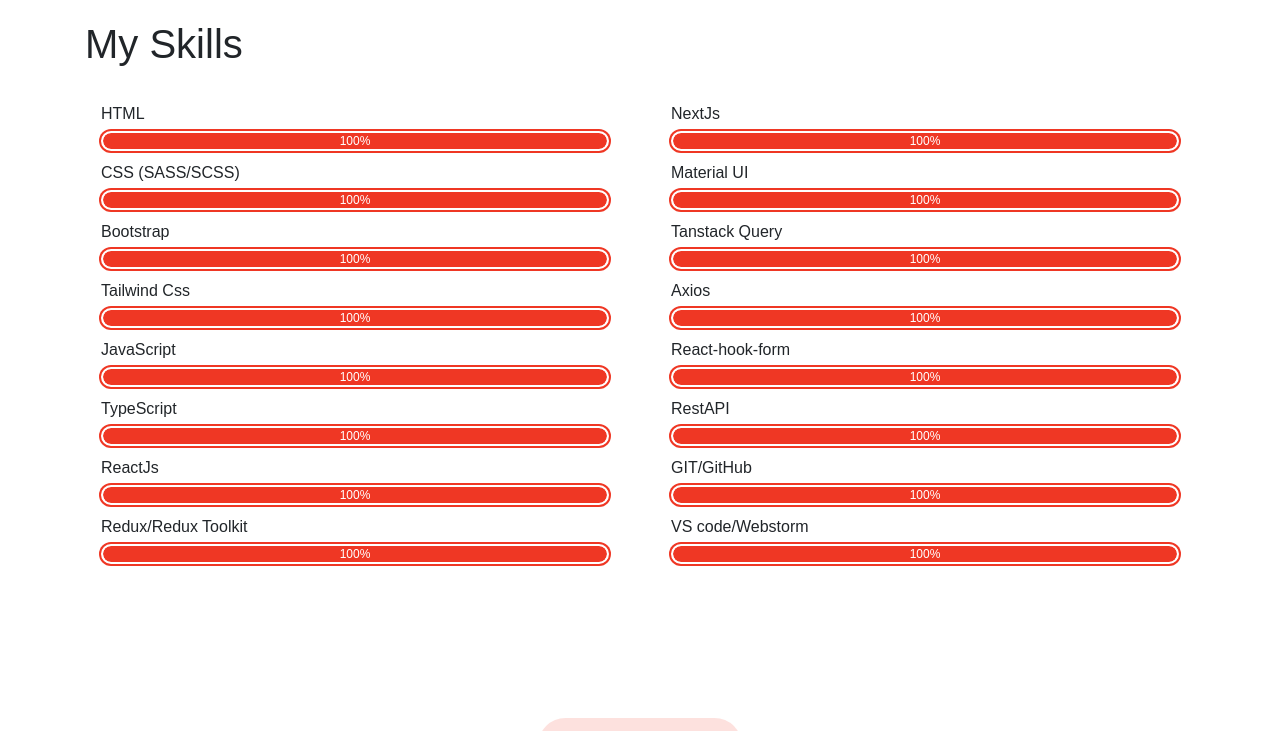
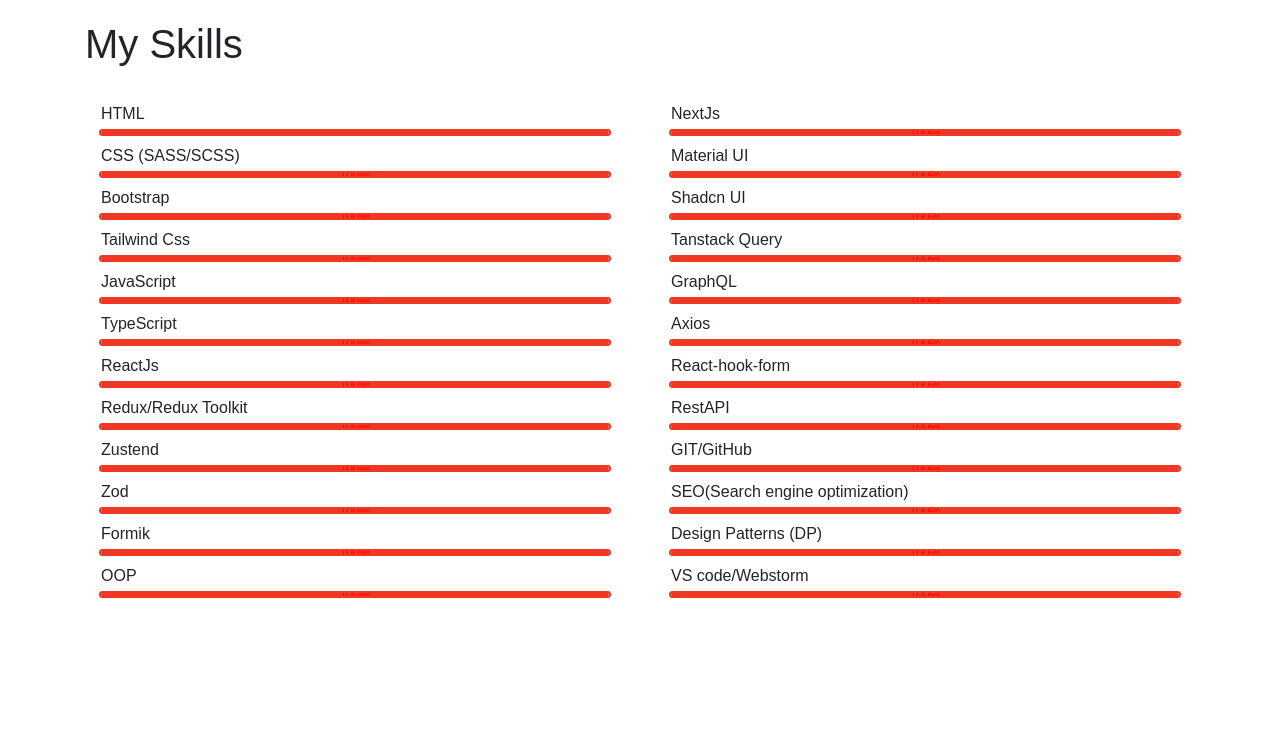
Before and after one commit to khurshidbekweb/portfolio, a plain HTML site: page index.html in a window 1280 px wide. Shown: the part 1240-1971 px from the top of the page. Drawn offline with nearby package versions, Linux system fonts and the light colour scheme; a web font is replaced by a local one.

Commit message:
all fixed portfolio

```diff
--- a/assets/css/virtual.css
+++ b/assets/css/virtual.css
@@ -444,21 +444,14 @@
 
 .progress {
     margin-top: 5px;
-    height: 1.25rem;
-    border: 2px solid #fff;
-    background-color: #fff;
-    box-shadow: 0 0 0 2px #747474;
+    height:3px;
 }
 
 .progress,
 .progress-bar {
-    border-radius: 30px;
+    border-radius: 5px;
 }
 
-.progress-bar {
-    font-size: 12px;
-    background-color: #747474;
-}
 
 /*
     5. Preloader
--- a/index.html
+++ b/index.html
@@ -101,9 +101,9 @@
         <div class="col-md-6">
           <div class="px-lg-3">
             <div class="progress-wrapper wow fadeInUp">
-              <span class="caption">HTML</span>
+              <span class="caption">HTML </span>
               <div class="progress">
-                <div class="progress-bar" role="progressbar" style="width: 100%;" aria-valuenow="75" aria-valuemin="0" aria-valuemax="100">100%</div>
+                <div class="progress-bar" role="progressbar" style="width: 100%;"></div>
               </div>
             </div>
             <div class="progress-wrapper wow fadeInUp">
@@ -148,6 +148,30 @@
                 <div class="progress-bar" role="progressbar" style="width: 100%;" aria-valuenow="75" aria-valuemin="0" aria-valuemax="100">100%</div>
               </div>
             </div>
+            <div class="progress-wrapper wow fadeInUp">
+              <span class="caption">Zustend</span>
+              <div class="progress">
+                <div class="progress-bar" role="progressbar" style="width: 100%;" aria-valuenow="75" aria-valuemin="0" aria-valuemax="100">100%</div>
+              </div>
+            </div>
+            <div class="progress-wrapper wow fadeInUp">
+              <span class="caption">Zod</span>
+              <div class="progress">
+                <div class="progress-bar" role="progressbar" style="width: 100%;" aria-valuenow="75" aria-valuemin="0" aria-valuemax="100">100%</div>
+              </div>
+            </div>
+            <div class="progress-wrapper wow fadeInUp">
+              <span class="caption">Formik</span>
+              <div class="progress">
+                <div class="progress-bar" role="progressbar" style="width: 100%;" aria-valuenow="75" aria-valuemin="0" aria-valuemax="100">100%</div>
+              </div>
+            </div>
+            <div class="progress-wrapper wow fadeInUp">
+              <span class="caption">OOP</span>
+              <div class="progress">
+                <div class="progress-bar" role="progressbar" style="width: 100%;" aria-valuenow="75" aria-valuemin="0" aria-valuemax="100">100%</div>
+              </div>
+            </div>
           </div>
         </div>
         <div class="col-md-6">
@@ -165,7 +189,19 @@
               </div>
             </div>
             <div class="progress-wrapper wow fadeInUp">
+              <span class="caption">Shadcn UI</span>
+              <div class="progress">
+                <div class="progress-bar" role="progressbar" style="width: 100%;" aria-valuenow="75" aria-valuemin="0" aria-valuemax="100">100%</div>
+              </div>
+            </div>
+            <div class="progress-wrapper wow fadeInUp">
               <span class="caption">Tanstack Query</span>
+              <div class="progress">
+                <div class="progress-bar" role="progressbar" style="width: 100%;" aria-valuenow="75" aria-valuemin="0" aria-valuemax="100">100%</div>
+              </div>
+            </div>
+            <div class="progress-wrapper wow fadeInUp">
+              <span class="caption">GraphQL</span>
               <div class="progress">
                 <div class="progress-bar" role="progressbar" style="width: 100%;" aria-valuenow="75" aria-valuemin="0" aria-valuemax="100">100%</div>
               </div>
@@ -196,6 +232,18 @@
               </div>
             </div>
             <div class="progress-wrapper wow fadeInUp">
+              <span class="caption">SEO(Search engine optimization)</span>
+              <div class="progress">
+                <div class="progress-bar" role="progressbar" style="width: 100%;" aria-valuenow="75" aria-valuemin="0" aria-valuemax="100">100%</div>
+              </div>
+            </div>
+            <div class="progress-wrapper wow fadeInUp">
+              <span class="caption">Design Patterns (DP)</span>
+              <div class="progress">
+                <div class="progress-bar" role="progressbar" style="width: 100%;" aria-valuenow="75" aria-valuemin="0" aria-valuemax="100">100%</div>
+              </div>
+            </div>
+            <div class="progress-wrapper wow fadeInUp">
               <span class="caption">VS code/Webstorm</span>
               <div class="progress">
                 <div class="progress-bar" role="progressbar" style="width: 100%;" aria-valuenow="75" aria-valuemin="0" aria-valuemax="100">100%</div>
@@ -216,7 +264,7 @@
 
       <div class="gridder my-3">
         <div class="grid-item template wireframes wow zoomIn">
-          <div class="img-place" data-src="../assets/img/work/work2.png" data-fancybox data-caption="<h5 class='fg-theme'>Music App</h5> <p>Musics</p>">
+          <div class="img-place" data-src="../assets/img/work/work2.png" data-fancybox data-caption="<h5 class='fg-theme'>News 📰</h5> <p>NextJs, Graphql, TypeScript</p>">
             <img src="../assets/img/work/work2.png" alt="">
             <div class="img-caption">
               <h5 class="fg-theme">News 📰</h5>
@@ -229,7 +277,7 @@
           </div>
         </div>
         <div class="grid-item apps wow zoomIn">
-          <div class="img-place" data-src="../assets/img/work/work1.png" data-fancybox data-caption="<h5 class='fg-theme'>Mobile Travel App</h5> <p>Travel, Discovery</p>">
+          <div class="img-place" data-src="../assets/img/work/work1.png" data-fancybox data-caption="<h5 class='fg-theme'>GYM clube 💪</h5> <p>ReactJs, ShadcnUI, Faribase</p>">
             <img class="img-size-work" src="../assets/img/work/work1.png" alt="">
             <div div class="img-caption">
               <h5 class="fg-theme">GYM clube 💪</h5>
@@ -242,7 +290,7 @@
           </div>
         </div>
         <div class="grid-item apps ios wow zoomIn">
-          <div class="img-place" data-src="../assets/img/work/work4.png" data-fancybox data-caption="<h5 class='fg-theme'>Gaming Dashboard</h5> <p>Games, Streaming</p>">
+          <div class="img-place" data-src="../assets/img/work/work4.png" data-fancybox data-caption="<h5 class='fg-theme'>DachaOL 🚞</h5> <p>ReactJs, Bootstrap, React-Query</p>">
             <img src="../assets/img/work/work4.png" alt="">
             <div class="img-caption">
               <h5 class="fg-theme">DachaOL 🚞</h5>
@@ -255,7 +303,7 @@
           </div>
         </div>
         <div class="grid-item graphic ui-ux wow zoomIn">
-          <div class="img-place" data-src="../assets/img/work/work3.png" data-fancybox data-caption="<h5 class='fg-theme'>Drugs Delivery App</h5> <p>Health, Drugs</p>">
+          <div class="img-place" data-src="../assets/img/work/work3.png" data-fancybox data-caption="<h5 class='fg-theme'>DachaOL Dashboard 🛂</h5> <p>ReactJs, React-Query</p>">
             <img src="../assets/img/work/work3.png" alt="">
             <div class="img-caption">
               <h5 class="fg-theme">DachaOL Dashboard 🛂</h5>
@@ -268,7 +316,7 @@
           </div>
         </div>
         <div class="grid-item apps ios wow zoomIn">
-          <div class="img-place" data-src="../assets/img/work/work5.png" data-fancybox data-caption="<h5 class='fg-theme'>Musics Discover</h5> <p>Musics, Dashboard</p>">
+          <div class="img-place" data-src="../assets/img/work/work5.png" data-fancybox data-caption="<h5 class='fg-theme'>My-Quran 📙</h5> <p>ReactJs, MUI, Tailwind</p>">
             <img src="../assets/img/work/work5.png" alt="">
             <div class="img-caption">
               <h5 class="fg-theme">My-Quran 📙</h5>
@@ -281,7 +329,7 @@
           </div>
         </div>
         <div class="grid-item graphic ui-ux wireframes wow zoomIn">
-          <div class="img-place" data-src="../assets/img/work/work6.png" data-fancybox data-caption="<h5 class='fg-theme'>Game Streaming</h5> <p>Games, Streaming</p>">
+          <div class="img-place" data-src="../assets/img/work/work6.png" data-fancybox data-caption="<h5 class='fg-theme'>For away 👜</h5> <p>JavaScript</p>">
             <img src="../assets/img/work/work6.png" alt="">
             <div class="img-caption">
               <h5 class="fg-theme">For away 👜</h5>
```
Also changed, not shown: assets/css/bootstrap.css.
